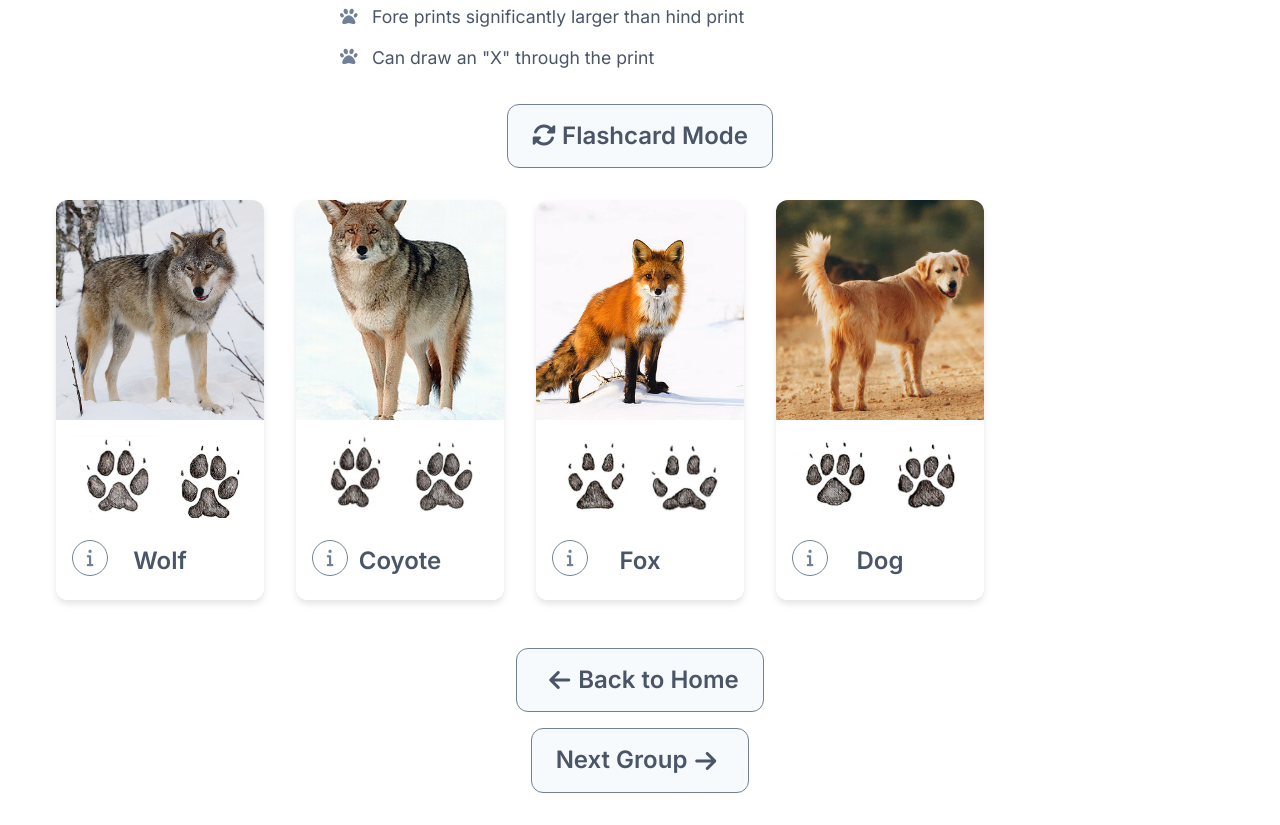
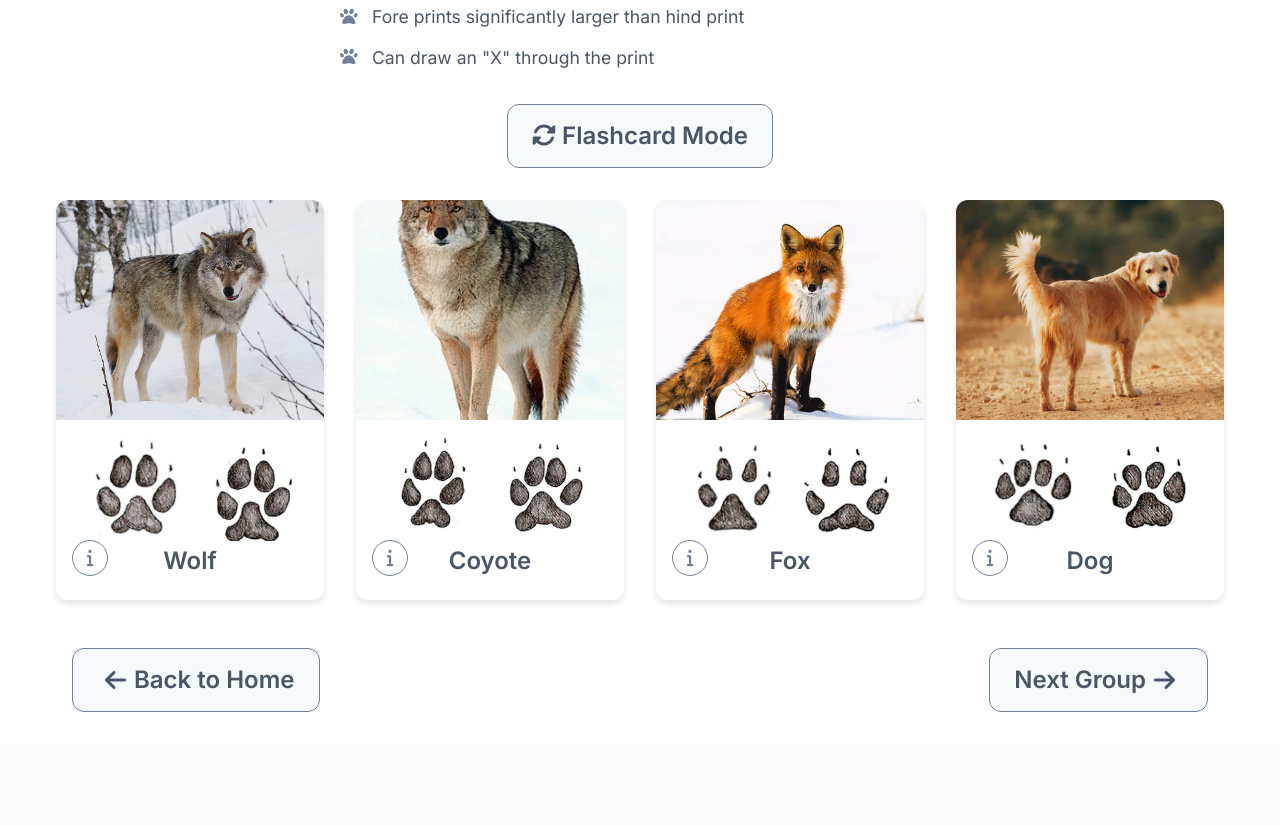
Before and after one commit to rebeccayu2015/ui-design-wildlife-tracker, a Flask app: page /learn/canines in a window 1280 px wide. Shown: the part 336-1161 px from the top of the page. After the commit the page ends 1048 px from the top, so only its background shows below. Run offline with Flask 3, Linux system fonts and the light colour scheme.

Commit message:
fix merge styling issues

```diff
--- a/static/css/main.css
+++ b/static/css/main.css
@@ -168,7 +168,7 @@ body {
   color: var(--white);
 }
 
-.animal-cards-container {
+.animal-cards-container-center {
   display: grid;
   grid-template-columns: repeat(auto-fill, minmax(250px, 1fr));
   gap: 2rem;
@@ -362,7 +362,7 @@ body {
   transform: translateY(-5px);
 }
 
-.navigation-buttons {
+.navigation-buttons-row {
   display: flex;
   justify-content: space-between;
   margin-top: 2rem;
@@ -407,19 +407,6 @@ body {
 
   .hero-title {
     font-size: 2.5rem;
-  }
-}
-
-
-.animal-cards-container {
-.animal-cards-container {
-    grid-template-columns: repeat(auto-fill, minmax(200px, 1fr));
-  }
-
-  .navigation-buttons {
-    flex-direction: column;
-    gap: 1rem;
-    align-items: center;
   }
 }
 
@@ -598,6 +585,11 @@ body {
     height: auto;
   }
 }
+=======
+  font-size: 16px;
+  padding: 10px 20px;
+  background-color: #dcdcdc;
+  border-radius: 6px;
 
 /* QUIZ */
 .dialogue-wrapper {
@@ -725,3 +717,4 @@ body {
   right: 20px;
   padding: 10px 20px;
 }
+>>>>>>> 8b30178d0108a98638da821bb93c95d0e7cea768
--- a/templates/learn/learn_canines.html
+++ b/templates/learn/learn_canines.html
@@ -19,7 +19,7 @@
     </div>
 
     <!-- Animal Cards Container -->
-    <div class="animal-cards-container" id="animalCardsContainer">
+    <div class="animal-cards-container-center" id="animalCardsContainer">
         <!-- Wolf Card -->
         <div class="animal-card">
             <div class="animal-card-inner">
@@ -130,7 +130,7 @@
     </div>
 
     <!-- Navigation Buttons -->
-    <div class="navigation-buttons">
+    <div class="navigation-buttons-row">
         <a href="/" class="nav-button back">
             <i class="fas fa-arrow-left"></i> Back to Home
         </a>
--- a/templates/learn/track_characteristics.html
+++ b/templates/learn/track_characteristics.html
@@ -23,7 +23,7 @@
     </div>
   </div>
   <!-- Navigation Buttons -->
-  <div class="navigation-buttons">
+  <div class="navigation-buttons-row">
     <a href="/" class="nav-button back">
         <i class="fas fa-arrow-left"></i> Back to Home
     </a>
```
Also changed, not shown: templates/learn/learn.html (+2 -9 lines).
